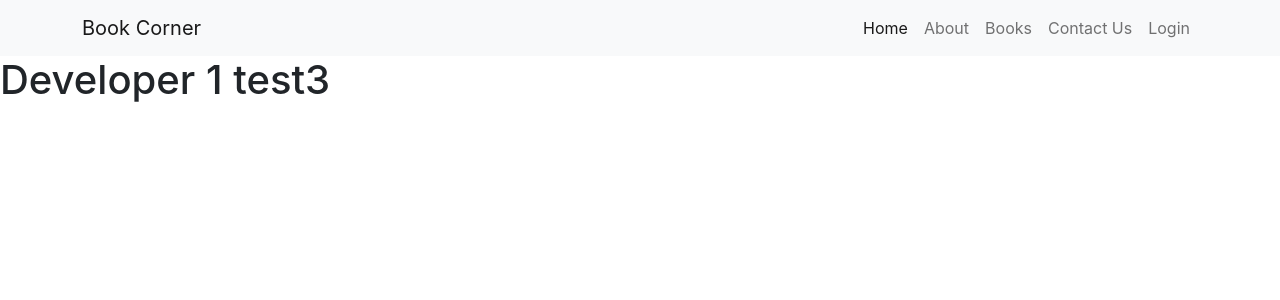
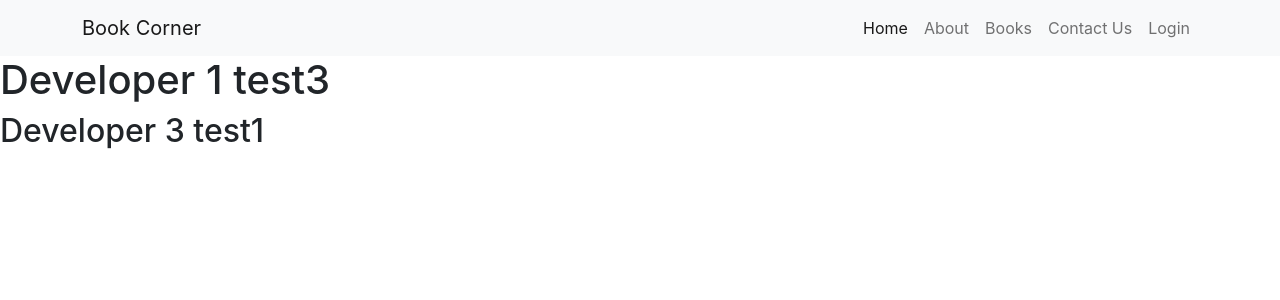
Before and after one commit to hanif365/bookcorner, a React (Create React App) app: page / in a window 1280 px wide. Shown: the top 300 px of the page. Built offline with nearby package versions, Linux system fonts and the light colour scheme.

Commit message:
developer 3 testing

```diff
--- a/src/App.js
+++ b/src/App.js
@@ -7,6 +7,7 @@ function App() {
     <div>
       <Home></Home>
       <h1>Developer 1 test3</h1>
+      <h2>Developer 3 test1</h2>
     </div>
   );
 }
```
